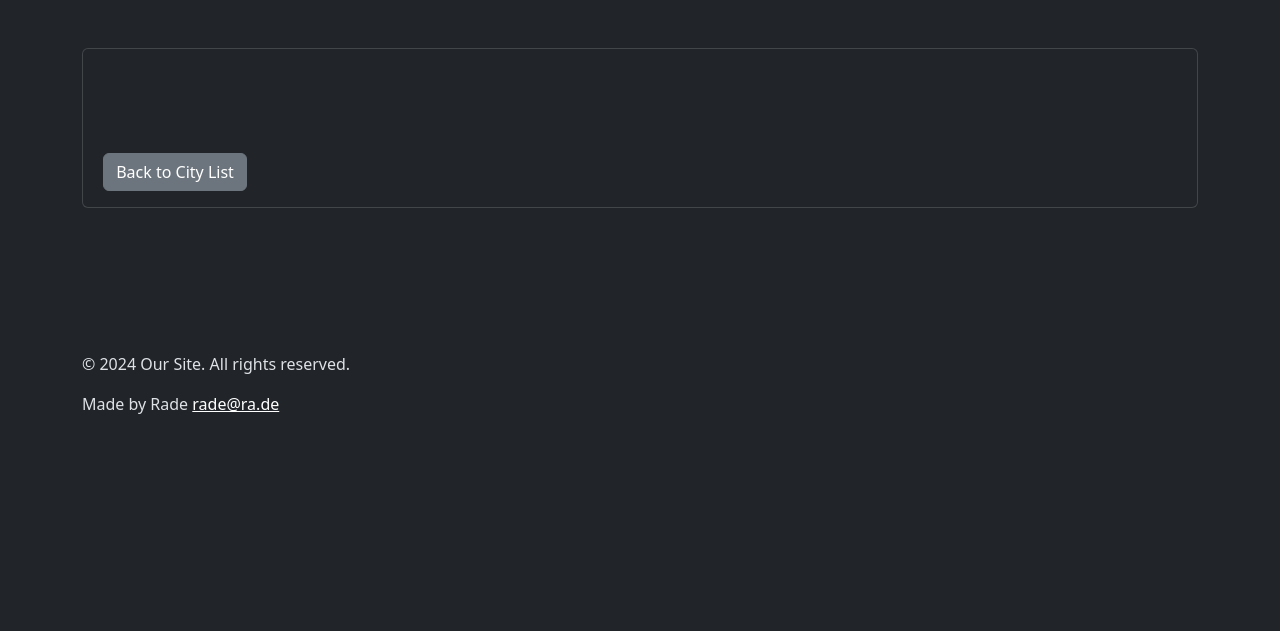
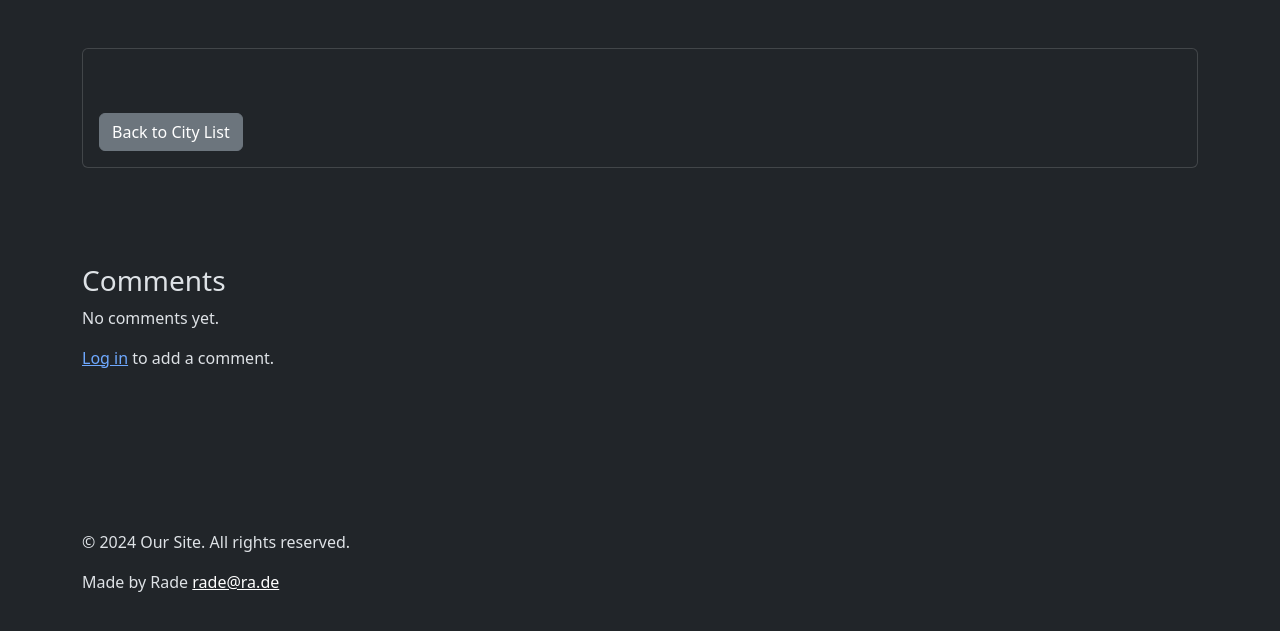
Before and after one commit to RadeHell/BlogisekJPN, a Django app: page /CityTemp in a window 1280 px wide. Shown: the part 62-693 px from the top of the page. Run offline with Django 5.2, Linux system fonts and the light colour scheme; data comes from the database, SQL or seed files in the repository; both versions use the stored data as it was after the commit; some libraries are stand-ins or nearby versions.

Commit message:
Changes of cities comments

```diff
--- a/Blog/templates/CityTemp.html
+++ b/Blog/templates/CityTemp.html
@@ -1,37 +1,54 @@
 {% extends "MainCity.html" %}
 
 {% block content %}
-
-
 <div class="container my-5">
     <div class="row justify-content-center">
         <div class="col-12">
-
             <div class="card big-city-card">
                 <h2 class="card-title">{{ city.name }}</h2>
                 <img src="{{ city.image_url }}" alt="{{ city.name }}" class="img-fluid">
                 <div class="card-body">
                     <p class="card-text">{{ city.description }}</p>
-                        <p class="card-text">{{ city.parag2 }}</p>
-                        <img src="{{ city.image_url2 }}" class="card-img" alt="{{ city.name }}">
-                        <p class="card-text">{{ city.parag3 }}</p>
-                        <img src="{{ city.image_url3 }}" class="card-img" alt="{{ city.name }}">
-                        <a href="{% url 'cities_list' %}"  class="btn btn-secondary mt-4">Back to City List</a>
+                    <!-- Additional content for the city -->
+                    <a href="{% url 'cities_list' %}" class="btn btn-secondary mt-4">Back to City List</a>
+                </div>
             </div>
         </div>
     </div>
 </div>
 
+<div class="container my-5">
+    <!-- Comments Section -->
+    <h3>Comments</h3>
+    <div class="comments">
+        {% for comment in comments %}
+            <div class="comment mb-3">
+                <strong>{{ comment.user.username }}:</strong>
+                <p>{{ comment.text }}</p>
+                <small>Posted on {{ comment.created_at }}</small>
+            </div>
+        {% empty %}
+            <p>No comments yet.</p>
+        {% endfor %}
+    </div>
+
+    {% if user.is_authenticated %}
+        <!-- Comment Form -->
+        <div class="mt-4">
+            <h4>Add a Comment</h4>
+            <form method="post">
+                {% csrf_token %}
+                {{ form.as_p }}
+                <button type="submit" class="btn btn-primary">Submit</button>
+            </form>
+        </div>
+    {% else %}
+        <p><a href="{% url 'login' %}">Log in</a> to add a comment.</p>
+    {% endif %}
 </div>
 
 <div class="container my-5">
-
-
-
-
     <button id="scrollToTopBtn" title="Go to top">Top</button>
-
-
 </div>
 
 
--- a/Blog/views.py
+++ b/Blog/views.py
@@ -1,8 +1,9 @@
 from django.http import HttpResponse
 from django.template import loader
 
-from .models import Cities
+from .models import Cities,Comment
 from django.shortcuts import render,redirect, get_object_or_404
+from django.contrib.auth.decorators import login_required
 
 
 from django.contrib.auth import logout
@@ -11,8 +12,8 @@
 from django.contrib.auth import login
 from django.contrib.auth.forms import UserCreationForm
 from django.contrib.auth import login
-from .forms import CustomUserCreationForm
-from .forms import ProfileUpdateForm  # Ensure this import is correct
+from .forms import CustomUserCreationForm,ProfileUpdateForm,CommentForm
+
 
 from django.contrib.auth.decorators import login_required
 
@@ -30,9 +31,33 @@
     city = Cities.objects.first()
     return render(request, 'Home.html', {'city': city})
 
+#def city_detail(request, id):
+#    city = get_object_or_404(Cities, id=id)
+#    return render(request, 'CityTemp.html', {'city': city})
+
+
+
+@login_required
 def city_detail(request, id):
     city = get_object_or_404(Cities, id=id)
-    return render(request, 'CityTemp.html', {'city': city})
+    comments = city.comments.all()
+
+    if request.method == 'POST':
+        form = CommentForm(request.POST)
+        if form.is_valid():
+            comment = form.save(commit=False)
+            comment.city = city
+            comment.user = request.user  # Set the current logged-in user as the comment author
+            comment.save()
+            return redirect('CityTemp', id=city.id)  # Redirect to avoid resubmission on refresh
+    else:
+        form = CommentForm()
+
+    return render(request, 'CityTemp.html', {
+        'city': city,
+        'comments': comments,
+        'form': form
+    })
 
 
 #def CitiesPage(request):
@@ -91,29 +116,6 @@
 
 
 
-####Account avatar src
-from django.http import JsonResponse
-from django.views.decorators.csrf import csrf_exempt
-from .models import Profile
-
-from django.http import JsonResponse
-from django.shortcuts import render
-from django.contrib.auth.decorators import login_required
-from .forms import ProfileUpdateForm
-from .models import Profile
-
-from django.http import JsonResponse
-from django.shortcuts import render
-from django.contrib.auth.decorators import login_required
-from .forms import ProfileUpdateForm
-from .models import Profile
-
-from django.http import JsonResponse
-from django.shortcuts import render
-from django.contrib.auth.decorators import login_required
-from .forms import ProfileUpdateForm
-from .models import Profile
-
 @login_required
 def profile_update(request):
     if request.method == 'POST':
```
Also changed, not shown: Blog/migrations/0009_alter_comment_author.py (added), Blog/migrations/0010_alter_comment_author.py (added), db.sqlite3. Lines whose indentation alone changed are shown as unchanged.
